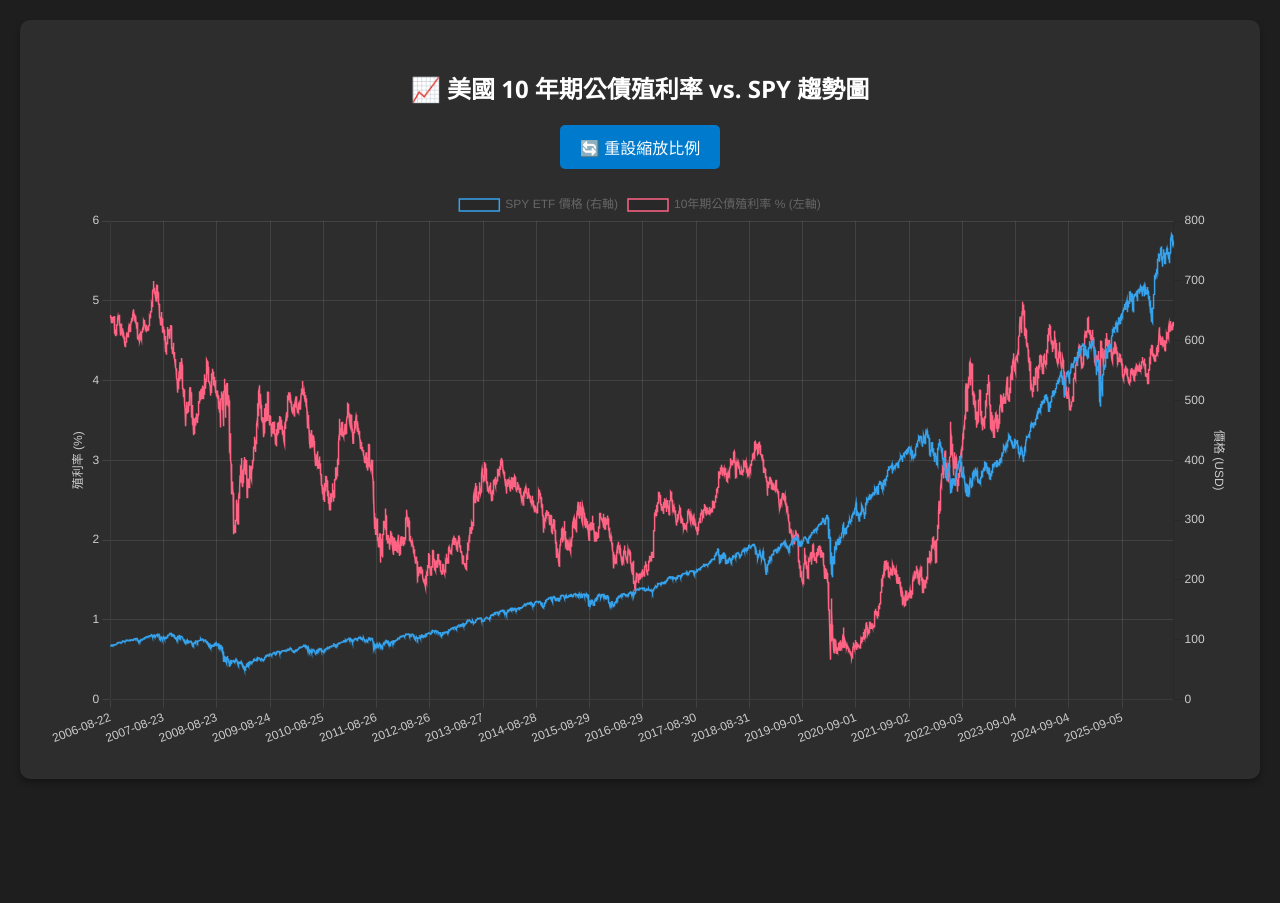
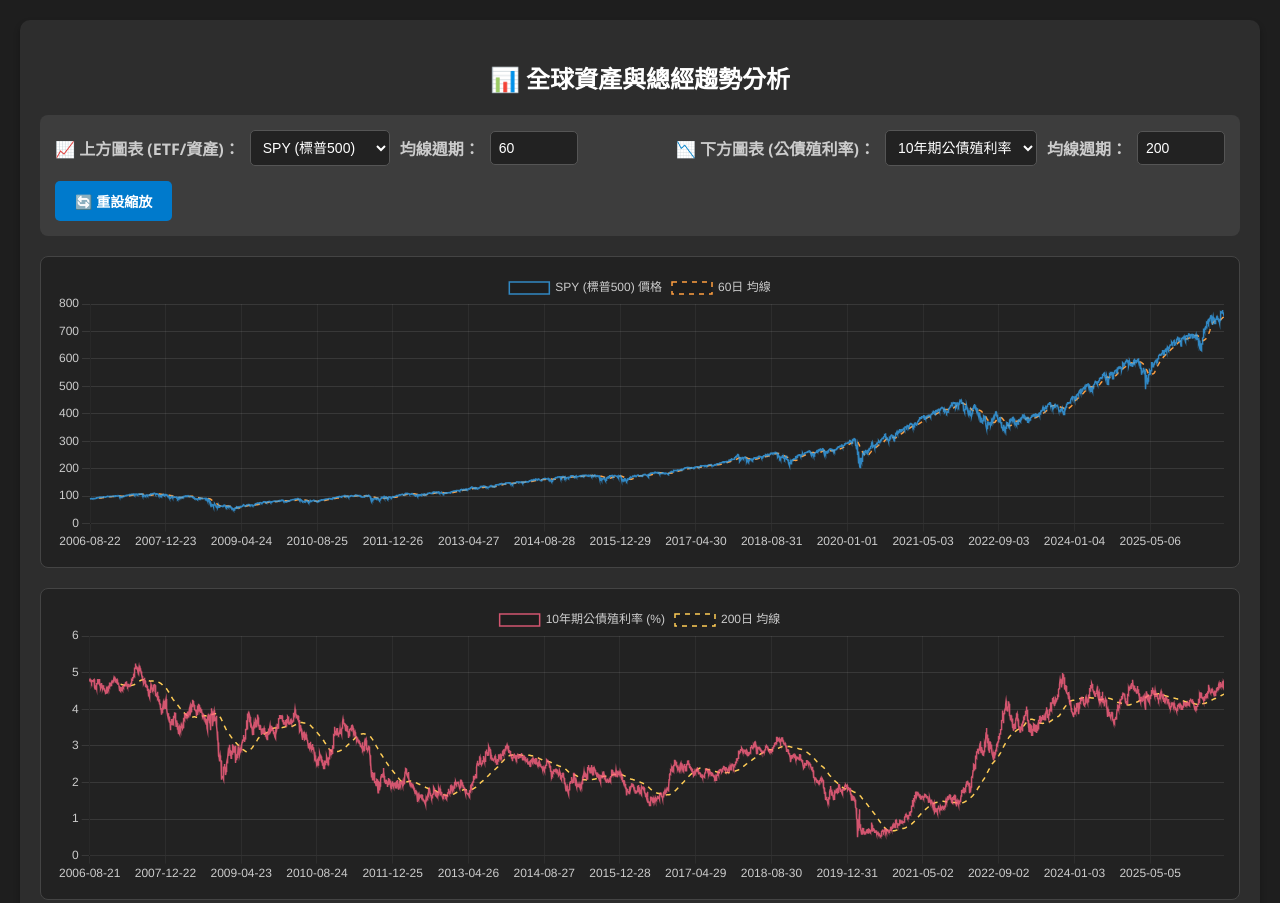
Before and after one commit to peter-c9/macro-yield-dashboard, a plain HTML site: page index.html in a window 1280 px wide. Shown: the top 903 px of the page. Before the commit the page ends 800 px from the top, so only its background shows below. Drawn offline with nearby package versions, Linux system fonts and the light colour scheme; some packages are replaced by stand-ins of ours; a script that the page names is missing.

Commit message:
Update index.html

```diff
--- a/index.html
+++ b/index.html
@@ -4,46 +4,128 @@
     <meta charset="UTF-8">
     <meta name="viewport" content="width=device-width, initial-scale=1.0">
     <title>總經與美股趨勢儀表板</title>
-    <!-- 1. 引入 Chart.js 繪圖庫 -->
     <script src="https://cdn.jsdelivr.net/npm/chart.js"></script>
-    <!-- 2. 引入 Hammer.js (支援拖曳平移必備) -->
     <script src="https://cdnjs.cloudflare.com/ajax/libs/hammer.js/2.0.8/hammer.min.js"></script>
-    <!-- 3. 引入 Chart.js Zoom 插件 -->
     <script src="https://cdn.jsdelivr.net/npm/chartjs-plugin-zoom"></script>
     <style>
         body { font-family: 'Segoe UI', Tahoma, Geneva, Verdana, sans-serif; background-color: #1e1e1e; color: #fff; margin: 0; padding: 20px; }
-        .container { max-width: 1200px; margin: 0 auto; background: #2d2d2d; padding: 30px; border-radius: 10px; box-shadow: 0 4px 6px rgba(0,0,0,0.3); }
-        h2 { text-align: center; color: #fff; }
-        .chart-container { position: relative; height: 70vh; width: 100%; margin-top: 20px; }
-        /* 美化重設按鈕 */
-        .btn-reset { display: block; margin: 0 auto; padding: 10px 20px; background-color: #007acc; color: white; border: none; border-radius: 5px; cursor: pointer; font-size: 16px; transition: 0.3s; }
+        .container { max-width: 1200px; margin: 0 auto; background: #2d2d2d; padding: 20px; border-radius: 10px; box-shadow: 0 4px 6px rgba(0,0,0,0.3); }
+        h2 { text-align: center; color: #fff; margin-bottom: 20px; }
+
+        /* 控制面板排版 */
+        .controls-panel { display: flex; justify-content: space-between; align-items: center; background: #3d3d3d; padding: 15px; border-radius: 8px; margin-bottom: 20px; flex-wrap: wrap; gap: 15px; }
+        .control-group { display: flex; align-items: center; gap: 10px; }
+        .control-group label { font-weight: bold; color: #ccc; }
+        select, input[type="number"] { padding: 8px; border-radius: 5px; border: 1px solid #555; background: #222; color: #fff; font-size: 14px; }
+        input[type="number"] { width: 70px; }
+
+        .btn-reset { padding: 10px 20px; background-color: #007acc; color: white; border: none; border-radius: 5px; cursor: pointer; font-size: 14px; transition: 0.3s; font-weight: bold; }
         .btn-reset:hover { background-color: #005999; }
+
+        /* 上下圖表區塊 */
+        .chart-wrapper { background: #222; padding: 15px; border-radius: 8px; margin-bottom: 20px; border: 1px solid #444; }
+        .chart-container { position: relative; height: 35vh; width: 100%; }
     </style>
 </head>
 <body>
 
 <div class="container">
-    <h2>📈 美國 10 年期公債殖利率 vs. SPY 趨勢圖</h2>
-    <!-- 增加一個重設縮放的按鈕 -->
-    <button class="btn-reset" onclick="resetChartZoom()">🔄 重設縮放比例</button>
+    <h2>📊 全球資產與總經趨勢分析</h2>
 
+    <!-- 控制面板 -->
+    <div class="controls-panel">
+        <div class="control-group">
+            <label>📈 上方圖表 (ETF/資產)：</label>
+            <select id="etfSelect" onchange="updateEtfChart()">
+                <option value="SPY.csv">SPY (標普500)</option>
+                <option value="QQQ.csv">QQQ (納斯達克)</option>
+                <option value="SOXX.csv">SOXX (半導體)</option>
+                <option value="Gold_GLD.csv">GLD (黃金)</option>
+                <option value="Silver_SLV.csv">SLV (白銀)</option>
+                <option value="Bitcoin_IBIT.csv">IBIT (比特幣)</option>
+            </select>
+            <label>均線週期：</label>
+            <input type="number" id="etfMaPeriod" value="60" min="1" max="1000" onchange="updateEtfChart()">
+        </div>
+
+        <div class="control-group">
+            <label>📉 下方圖表 (公債殖利率)：</label>
+            <select id="yieldSelect" onchange="updateYieldChart()">
+                <option value="10Y_Yield.csv">10年期公債殖利率</option>
+                <option value="30Y_Yield.csv">30年期公債殖利率</option>
+            </select>
+            <label>均線週期：</label>
+            <input type="number" id="yieldMaPeriod" value="200" min="1" max="1000" onchange="updateYieldChart()">
+        </div>
+
+        <button class="btn-reset" onclick="resetChartsZoom()">🔄 重設縮放</button>
+    </div>
+
+    <!-- 上方 ETF 圖表 -->
+    <div class="chart-wrapper">
+        <div class="chart-container">
+            <canvas id="etfChart"></canvas>
+        </div>
+    </div>
+
+    <!-- 下方 殖利率 圖表 -->
+    <div class="chart-wrapper">
         <div class="chart-container">
             <canvas id="yieldChart"></canvas>
         </div>
     </div>
+</div>
 
 <script>
-    // 宣告一個全域變數來儲存圖表實例
-    let myChart = null;
+    let etfChartInstance = null;
+    let yieldChartInstance = null;
 
+    // 快取資料，避免每次切換選單都重新下載 CSV
+    const dataCache = {};
+
+    // 共用的圖表設定 (包含字體顏色、縮放功能)
+    const commonChartOptions = {
+        responsive: true,
+        maintainAspectRatio: false,
+        interaction: { mode: 'index', intersect: false },
+        plugins: {
+            zoom: {
+                pan: { enabled: true, mode: 'x' },
+                zoom: { wheel: { enabled: true }, pinch: { enabled: true }, mode: 'x' }
+            },
+            legend: { labels: { color: '#ccc' } }
+        },
+        scales: {
+            x: { ticks: { color: '#ccc', maxTicksLimit: 15 }, grid: { color: 'rgba(255, 255, 255, 0.05)' } },
+            y: { ticks: { color: '#ccc' }, grid: { color: 'rgba(255, 255, 255, 0.1)' } }
+        }
+    };
+
+    // 計算簡單移動平均線 (SMA) 的函數
+    function calculateSMA(data, period) {
+        const sma = [];
+        for (let i = 0; i < data.length; i++) {
+            if (i < period - 1) {
+                sma.push(null); // 前期天數不足時補空值，讓圖表不要亂畫
+            } else {
+                let sum = 0;
+                for (let j = 0; j < period; j++) {
+                    sum += data[i - j];
+                }
+                sma.push(sum / period);
+            }
+        }
+        return sma;
+    }
+
+    // 解析 CSV
     function parseCSV(csvText) {
         const lines = csvText.trim().split('\n');
         const dates = [];
         const prices = [];
-
         for(let i = 1; i < lines.length; i++) {
             const row = lines[i].split(',');
-            if(row.length >= 2) {
+            if(row.length >= 2 && row[1]) {
                 dates.push(row[0]);
                 prices.push(parseFloat(row[1]));
             }
@@ -51,106 +133,115 @@
         return { dates, prices };
     }
 
-    async function loadDataAndRenderChart() {
+    // 抓取並解析 CSV (加入快取機制)
+    async function fetchData(filename) {
+        if (dataCache[filename]) {
+            return dataCache[filename];
+        }
         try {
-            const [spyResponse, tnxResponse] = await Promise.all([
-                fetch('./data/SPY.csv'),
-                fetch('./data/10Y_Yield.csv')
-            ]);
-
-            const spyCsv = await spyResponse.text();
-            const tnxCsv = await tnxResponse.text();
-
-            const spyData = parseCSV(spyCsv);
-            const tnxData = parseCSV(tnxCsv);
-
-            const ctx = document.getElementById('yieldChart').getContext('2d');
-
-            // 如果圖表已經存在，先銷毀它，避免重複渲染
-            if (myChart) {
-                myChart.destroy();
+            const response = await fetch(`./data/${filename}`);
+            if (!response.ok) throw new Error("File not found");
+            const csvText = await response.text();
+            const parsedData = parseCSV(csvText);
+            dataCache[filename] = parsedData; // 存入快取
+            return parsedData;
+        } catch (error) {
+            console.error(`讀取 ${filename} 失敗:`, error);
+            return null;
+        }
     }
 
-            myChart = new Chart(ctx, {
+    // 更新上方 ETF 圖表
+    async function updateEtfChart() {
+        const filename = document.getElementById('etfSelect').value;
+        const maPeriod = parseInt(document.getElementById('etfMaPeriod').value) || 60;
+        const labelName = document.getElementById('etfSelect').options[document.getElementById('etfSelect').selectedIndex].text;
+
+        const data = await fetchData(filename);
+        if (!data) return;
+
+        const maData = calculateSMA(data.prices, maPeriod);
+        const ctx = document.getElementById('etfChart').getContext('2d');
+
+        if (etfChartInstance) etfChartInstance.destroy();
+
+        etfChartInstance = new Chart(ctx, {
             type: 'line',
             data: {
-                    labels: spyData.dates,
+                labels: data.dates,
                 datasets: [
                     {
-                            label: 'SPY ETF 價格 (右軸)',
-                            data: spyData.prices,
-                            borderColor: 'rgba(54, 162, 235, 1)',
-                            yAxisID: 'y-price',
+                        label: `${labelName} 價格`,
+                        data: data.prices,
+                        borderColor: 'rgba(54, 162, 235, 0.8)',
                         borderWidth: 1.5,
                         pointRadius: 0
                     },
                     {
-                            label: '10年期公債殖利率 % (左軸)',
-                            data: tnxData.prices,
-                            borderColor: 'rgba(255, 99, 132, 1)',
-                            yAxisID: 'y-yield',
+                        label: `${maPeriod}日 均線`,
+                        data: maData,
+                        borderColor: 'rgba(255, 159, 64, 1)',
                         borderWidth: 1.5,
-                            pointRadius: 0
+                        pointRadius: 0,
+                        borderDash: [5, 5] // 將均線設定為虛線以利辨識
                     }
                 ]
             },
-                options: {
-                    responsive: true,
-                    maintainAspectRatio: false,
-                    interaction: { mode: 'index', intersect: false },
-                    plugins: {
-                        // 啟動 Zoom 插件的核心設定
-                        zoom: {
-                            pan: {
-                                enabled: true, // 允許拖曳
-                                mode: 'x',     // 限制只能水平拖曳時間軸
-                            },
-                            zoom: {
-                                wheel: {
-                                    enabled: true, // 允許使用滑鼠滾輪縮放
-                                },
-                                pinch: {
-                                    enabled: true  // 允許觸控螢幕雙指縮放
-                                },
-                                mode: 'x', // 限制只能水平縮放，確保 Y 軸價格比例不會亂掉
-                            }
-                        }
-                    },
-                    scales: {
-                        'y-yield': {
-                            type: 'linear',
-                            position: 'left',
-                            title: { display: true, text: '殖利率 (%)', color: '#ccc' },
-                            grid: { color: 'rgba(255, 255, 255, 0.1)' },
-                            ticks: { color: '#ccc' }
-                        },
-                        'y-price': {
-                            type: 'linear',
-                            position: 'right',
-                            title: { display: true, text: '價格 (USD)', color: '#ccc' },
-                            grid: { drawOnChartArea: false },
-                            ticks: { color: '#ccc' }
-                        },
-                        x: {
-                            ticks: { color: '#ccc', maxTicksLimit: 20 },
-                            grid: { color: 'rgba(255, 255, 255, 0.1)' }
-                        }
-                    }
-                }
+            options: commonChartOptions
         });
-        } catch (error) {
-            console.error("資料載入失敗:", error);
-        }
     }
 
-    // 觸發重設縮放的函數
-    function resetChartZoom() {
-        if (myChart) {
-            myChart.resetZoom();
+    // 更新下方殖利率圖表
+    async function updateYieldChart() {
+        const filename = document.getElementById('yieldSelect').value;
+        const maPeriod = parseInt(document.getElementById('yieldMaPeriod').value) || 200;
+        const labelName = document.getElementById('yieldSelect').options[document.getElementById('yieldSelect').selectedIndex].text;
+
+        const data = await fetchData(filename);
+        if (!data) return;
+
+        const maData = calculateSMA(data.prices, maPeriod);
+        const ctx = document.getElementById('yieldChart').getContext('2d');
+
+        if (yieldChartInstance) yieldChartInstance.destroy();
+
+        yieldChartInstance = new Chart(ctx, {
+            type: 'line',
+            data: {
+                labels: data.dates,
+                datasets: [
+                    {
+                        label: `${labelName} (%)`,
+                        data: data.prices,
+                        borderColor: 'rgba(255, 99, 132, 0.8)',
+                        borderWidth: 1.5,
+                        pointRadius: 0
+                    },
+                    {
+                        label: `${maPeriod}日 均線`,
+                        data: maData,
+                        borderColor: 'rgba(255, 205, 86, 1)',
+                        borderWidth: 1.5,
+                        pointRadius: 0,
+                        borderDash: [5, 5]
                     }
+                ]
+            },
+            options: commonChartOptions
+        });
     }
 
-    window.onload = loadDataAndRenderChart;
+    // 重設兩個圖表的縮放
+    function resetChartsZoom() {
+        if (etfChartInstance) etfChartInstance.resetZoom();
+        if (yieldChartInstance) yieldChartInstance.resetZoom();
+    }
+
+    // 網頁載入完成後，初始化兩個圖表
+    window.onload = () => {
+        updateEtfChart();
+        updateYieldChart();
+    };
 </script>
 
 </body>
```
Lines whose indentation alone changed are shown as unchanged.
